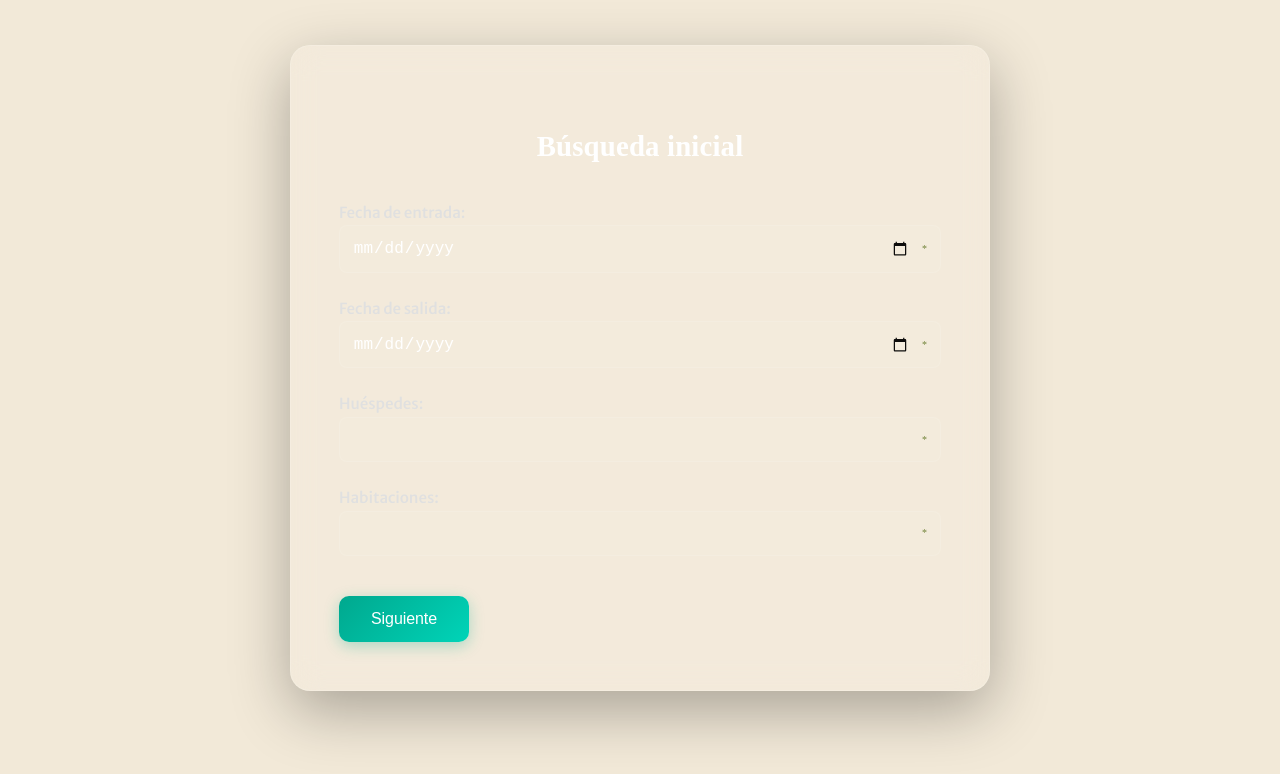
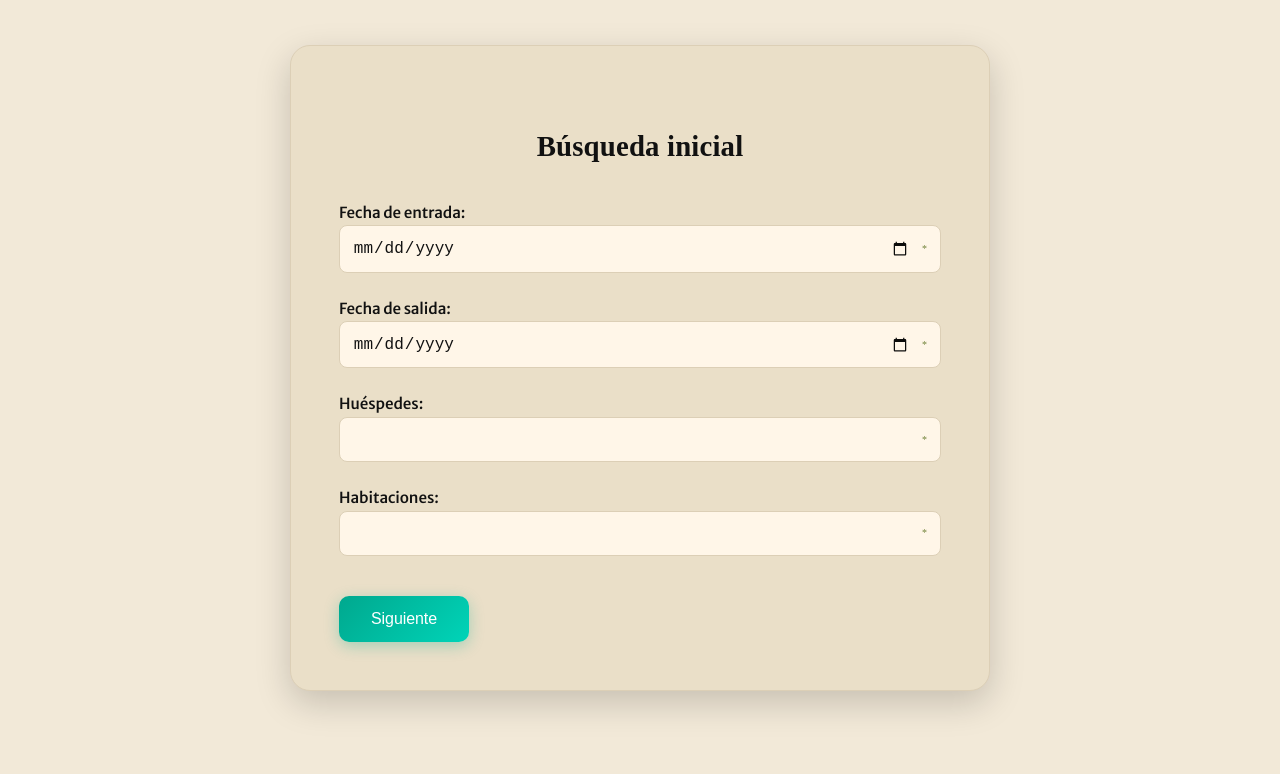
Before and after one commit to FrancoPietrafesa/OlivosDelSol, a website: page reservations.html in a window 1280 px wide. Shown: the part 192-966 px from the top of the page. Drawn offline with Linux system fonts and the light colour scheme; a script that the page names is missing; a web font is replaced by a local one.

Commit message:
Fix reservations colors and link contrast

```diff
--- a/style.css
+++ b/style.css
@@ -440,9 +440,10 @@ body.index-page .lang-select select {
 }
 
 .text-link {
-    color: var(--ink);
+    color: var(--cream);
     text-decoration: none;
     font-weight: 600;
+    text-shadow: 0 1px 2px rgba(0, 0, 0, 0.35);
 }
 
 .text-link:hover {
@@ -833,23 +834,23 @@ section h2::after {
 
 .reservations-section h2,
 #reservations h2 {
-    color: #ffffff;
+    color: var(--ink);
     background: none;
     -webkit-background-clip: unset;
     -webkit-text-fill-color: unset;
     background-clip: unset;
-    text-shadow: 0 2px 8px rgba(0, 0, 0, 0.4);
+    text-shadow: none;
 }
 
 #reservation-form {
     max-width: 700px;
     margin: 0 auto;
-    background: #2a2a2a;
+    background: var(--cream-strong);
     padding: 3rem;
     border-radius: 20px;
-    box-shadow: 0 8px 40px rgba(0, 0, 0, 0.5);
-    border: 1px solid rgba(0, 168, 142, 0.2);
-    color: #e0e0e0;
+    box-shadow: 0 12px 35px rgba(0, 0, 0, 0.18);
+    border: 1px solid var(--cream-border);
+    color: var(--ink);
 }
 
 .reservation-step {
@@ -862,7 +863,7 @@ section h2::after {
 }
 
 .reservation-step h3 {
-    color: #fff;
+    color: var(--ink);
     margin-bottom: 2rem;
     font-size: 1.8rem;
     text-align: center;
@@ -872,7 +873,7 @@ section h2::after {
     display: block;
     margin-top: 1.5rem;
     font-weight: 500;
-    color: #e0e0e0;
+    color: var(--ink);
     font-size: 0.95rem;
     letter-spacing: -0.005em;
 }
@@ -888,10 +889,10 @@ section h2::after {
     box-sizing: border-box;
     padding: 0.8rem;
     margin-bottom: 1rem;
-    border: 1px solid rgba(255, 255, 255, 0.1);
+    border: 1px solid var(--cream-border);
     border-radius: 8px;
-    background: rgba(255, 255, 255, 0.04);
-    color: #fff;
+    background: #fff6e8;
+    color: var(--ink);
     font-size: 1rem;
     transition: border-color 0.3s ease;
     -webkit-appearance: none;
@@ -930,9 +931,9 @@ section h2::after {
 
 .reservation-step input:focus {
     outline: none;
-    border-color: #556B2F;
-    background-color: #2a2a2a;
-    box-shadow: 0 0 0 3px rgba(85, 107, 47, 0.2);
+    border-color: #8d7a5b;
+    background-color: #fffaf2;
+    box-shadow: 0 0 0 3px rgba(141, 122, 91, 0.2);
 }
 
 .reservation-step input[type="radio"] {
@@ -2266,11 +2267,11 @@ body.reservations-page .reservations-section {
 }
 
 body.reservations-page #reservation-form {
-    background: rgba(255, 255, 255, 0.08);
-    backdrop-filter: blur(15px);
-    -webkit-backdrop-filter: blur(15px);
-    border: 1px solid rgba(255, 255, 255, 0.15);
-    box-shadow: 0 20px 60px rgba(0, 0, 0, 0.3);
+    background: var(--cream-strong);
+    backdrop-filter: none;
+    -webkit-backdrop-filter: none;
+    border: 1px solid var(--cream-border);
+    box-shadow: 0 12px 35px rgba(0, 0, 0, 0.18);
 }
 
 body.reservations-page footer {
```
